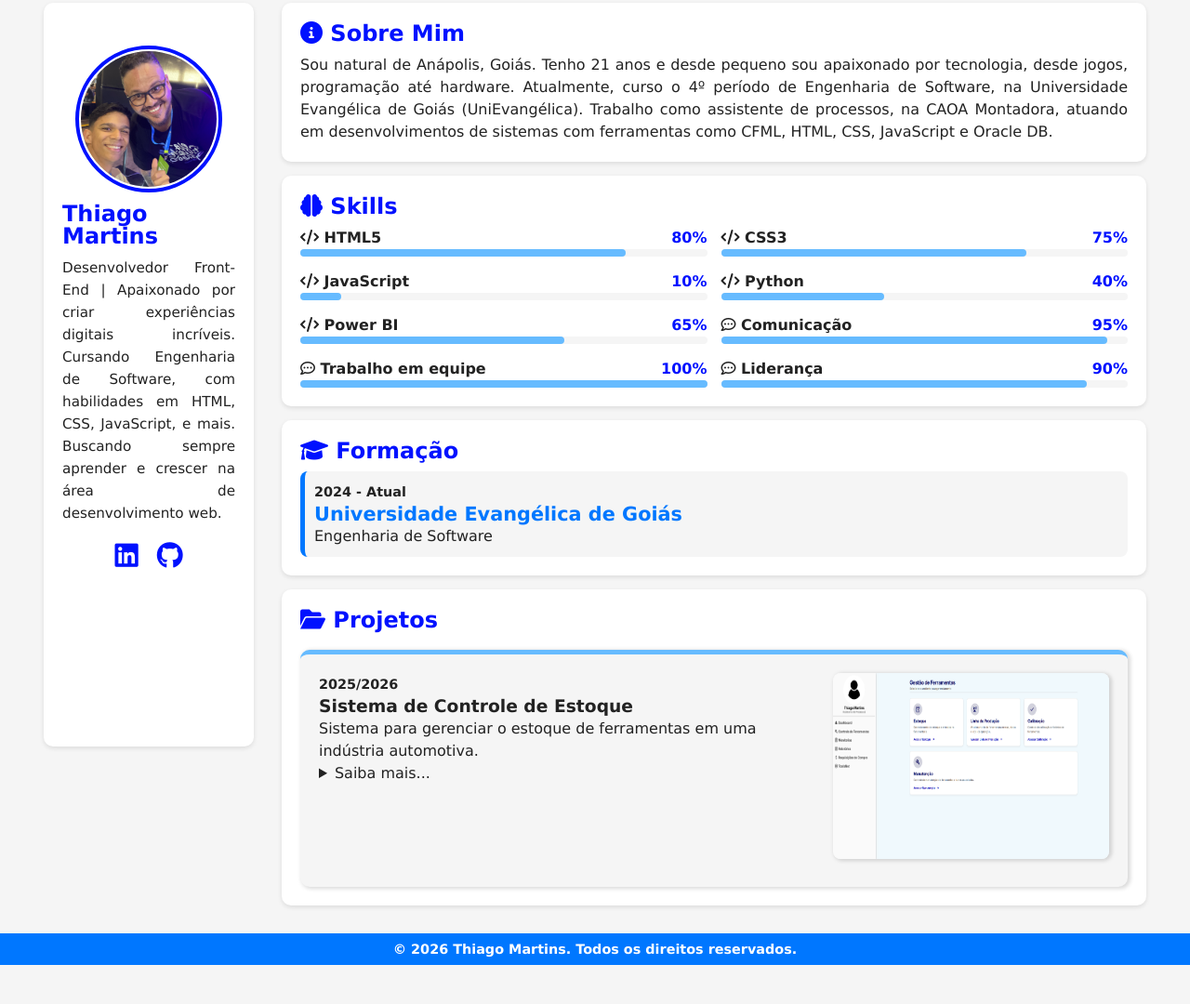
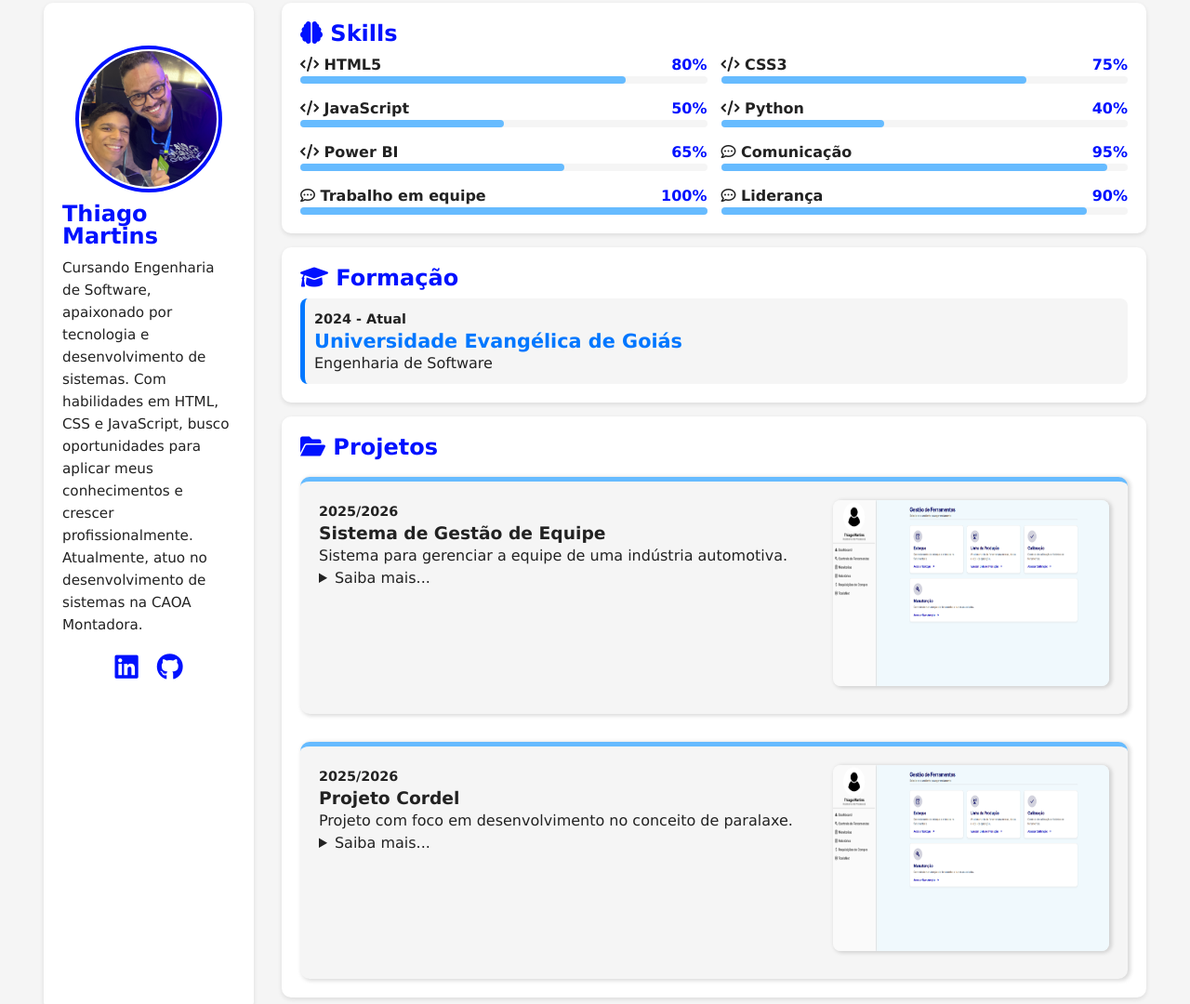
Before and after one commit to thiagomt11/projeto-portfolio, a plain HTML site: page index.html in a window 1280 px wide. Shown: the part 56-1136 px from the top of the page at 93% size. Before the commit the page ends 1094 px from the top, so only its background shows below. Drawn offline with Linux system fonts and the light colour scheme.

Commit message:
Outros projetos adicionados

```diff
--- a/estilos/media-queries.css
+++ b/estilos/media-queries.css
@@ -14,7 +14,7 @@
         border-radius: 10px;
         margin: 15px;
         padding: 20px;
-        height: 100vh;
+        height: auto;
     }
 
     #detalhes{
--- a/estilos/style.css
+++ b/estilos/style.css
@@ -83,7 +83,6 @@ main{
     flex: 1;
 }
 
-
 #ficha{
     grid-area: 1 / 2 / -2 / -2;
     background-color: var(--fundo-card);
@@ -118,7 +117,6 @@ main{
 }
 
 #ficha p{
-    text-align:justify;
     font-size: 0.95em;
     font-weight: normal;
 }
--- a/index.html
+++ b/index.html
@@ -32,8 +32,7 @@
                 </figcaption>
             </figure>
             <p>
-                Desenvolvedor Front-End | Apaixonado por criar experiências digitais incríveis. Cursando Engenharia de Software, com habilidades em HTML, CSS, JavaScript, e mais.
-                Buscando sempre aprender e crescer na área de desenvolvimento web.
+                Cursando Engenharia de Software, apaixonado por tecnologia e desenvolvimento de sistemas. Com habilidades em HTML, CSS e JavaScript, busco oportunidades para aplicar meus conhecimentos e crescer profissionalmente. Atualmente, atuo no desenvolvimento de sistemas na CAOA Montadora.
             </p>
 
             <nav id="redes-sociais">
@@ -55,11 +54,11 @@
         </article>
 
         <article id="detalhes">
-            <article id="sobre-mim" class="cards-detalhes">
+            <!--<article id="sobre-mim" class="cards-detalhes">
                 <h2> <i class="fas fa-info-circle"></i> Sobre Mim</h2>
                 <p>Sou natural de Anápolis, Goiás. Tenho 21 anos e desde pequeno sou apaixonado por tecnologia, desde jogos, programação até hardware. Atualmente, curso o 4º período de Engenharia de Software, na Universidade Evangélica de Goiás (UniEvangélica). Trabalho como assistente de processos, na CAOA Montadora, atuando em desenvolvimentos de sistemas com ferramentas como CFML, HTML, CSS, JavaScript e Oracle DB.</p>
             </article>
-
+            -->
             <article id="skills" class="cards-detalhes">
                 <h2><i class="fas fa-brain"></i> Skills</h2>
 
@@ -101,12 +100,12 @@
                                 <i class="fas fa-code"></i> JavaScript
                             </span>
                             <span class="porcent">
-                                10%
+                                50%
                             </span>
                         </div>
 
                         <div class="barra">
-                            <div class="progresso" style="width: 10%;"></div>
+                            <div class="progresso" style="width: 50%;"></div>
                         </div>
                     </div>
 
@@ -209,16 +208,27 @@
                 <div id="projeto-container">
 
                     <div class="projeto">
-
                         <img src="imagens/imagem-sistema-estoque.png" alt="Pagina Sistema de Controle de Estoque" class="foto">
-
                         <div class="projeto-info">
                             <p class="periodo">2025/2026</p>
-                            <h3 class="titulo">Sistema de Controle de Estoque</h3>
-                            <p>Sistema para gerenciar o estoque de ferramentas em uma indústria automotiva.</p>
+                            <h3 class="titulo">Sistema de Gestão de Equipe</h3>
+                            <p>Sistema para gerenciar a equipe de uma indústria automotiva.</p>
                             <details class="descricao">
                                 <summary>Saiba mais...</summary>
-                                <p>Lorem ipsum dolor sit, amet consectetur adipisicing elit. Vero doloremque, voluptas esse quod nesciunt earum, explicabo aliquid distinctio placeat ea dignissimos quasi rem quisquam, animi a et deserunt repudiandae rerum!</p>
+                                <p>Com foco em gestão e maior eficiência na organização da equipe, este sistema oferece funcionalidades para monitorar e gerenciar tarefas, alocar recursos de estoque físico, acompanhar requisições, além de facilitar a comunicação interna.</p>
+                            </details>
+                        </div>
+                    </div>
+
+                    <div class="projeto">
+                        <img src="imagens/imagem-sistema-estoque.png" alt="Pagina Sistema de Controle de Estoque" class="foto">
+                        <div class="projeto-info">
+                            <p class="periodo">2025/2026</p>
+                            <h3 class="titulo">Projeto Cordel</h3>
+                            <p>Projeto com foco em desenvolvimento no conceito de paralaxe.</p>
+                            <details class="descricao">
+                                <summary>Saiba mais...</summary>
+                                <p>Com foco em gestão e maior eficiência na organização da equipe, este sistema oferece funcionalidades para monitorar e gerenciar tarefas, alocar recursos de estoque físico, acompanhar requisições, além de facilitar a comunicação interna.</p>
                             </details>
                         </div>
                     </div>
```
